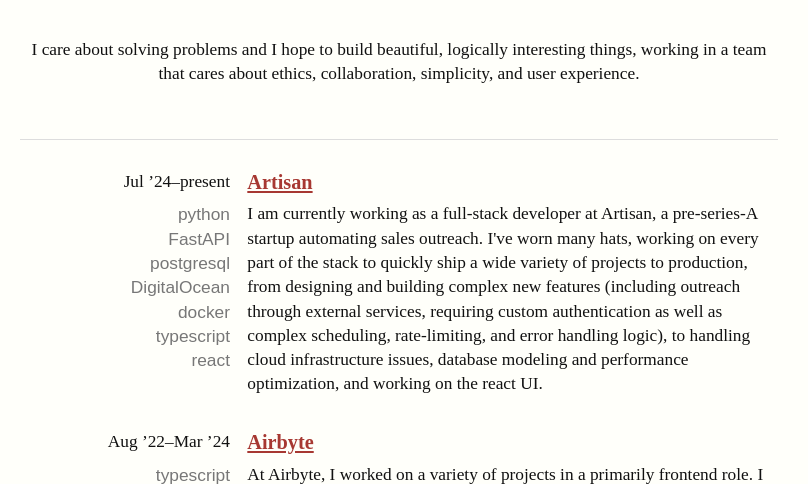
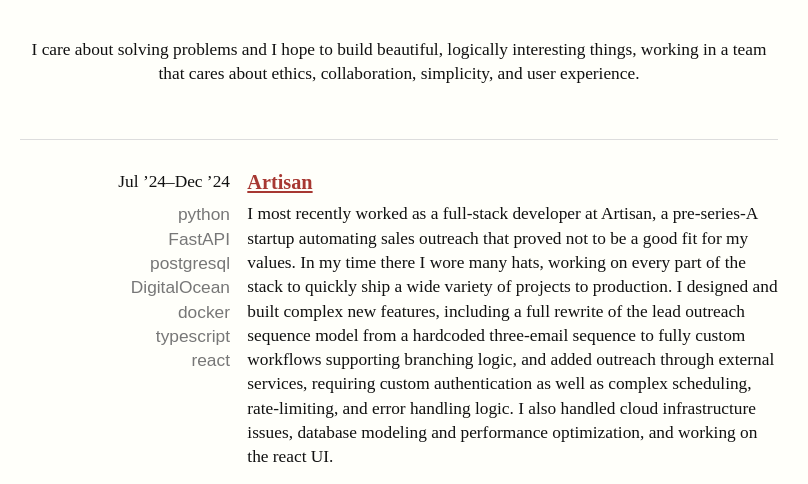
Before and after one commit to ambirdsall/resume, a Gatsby site: page / in a window 1280 px wide. Shown: the part 244-728 px from the top of the page, without its empty margins (241-1049 px from the left). Built offline with nearby package versions, Linux system fonts and the light colour scheme; Gatsby itself is replaced by a stand-in of ours; a web font is replaced by a local one.

Commit message:
Goodbye, Artisan

```diff
--- a/src/components/resume.js
+++ b/src/components/resume.js
@@ -8,7 +8,7 @@
       <Entry
         title="Artisan"
         titleLink="https://artisan.co"
-        dates="Jul '24-present"
+        dates="Jul '24-Dec '24"
         skills={[
           "python",
           "FastAPI",
@@ -19,13 +19,16 @@
           "react",
         ]}
       >
-        I am currently working as a full-stack developer at Artisan, a pre-series-A
-        startup automating sales outreach. I've worn many hats, working on every part of
-        the stack to quickly ship a wide variety of projects to production, from designing
-        and building complex new features (including outreach through external services,
-        requiring custom authentication as well as complex scheduling, rate-limiting, and
-        error handling logic), to handling cloud infrastructure issues, database modeling
-        and performance optimization, and working on the react UI.
+        I most recently worked as a full-stack developer at Artisan, a pre-series-A
+        startup automating sales outreach that proved not to be a good fit for my values.
+        In my time there I wore many hats, working on every part of the stack to quickly
+        ship a wide variety of projects to production. I designed and built complex new
+        features, including a full rewrite of the lead outreach sequence model from a
+        hardcoded three-email sequence to fully custom workflows supporting branching
+        logic, and added outreach through external services, requiring custom
+        authentication as well as complex scheduling, rate-limiting, and error handling
+        logic. I also handled cloud infrastructure issues, database modeling and
+        performance optimization, and working on the react UI.
       </Entry>
       <Entry
         title="Airbyte"
```
Also changed, not shown: 1 other file.
